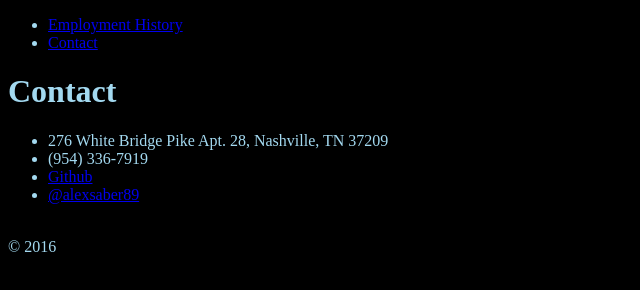
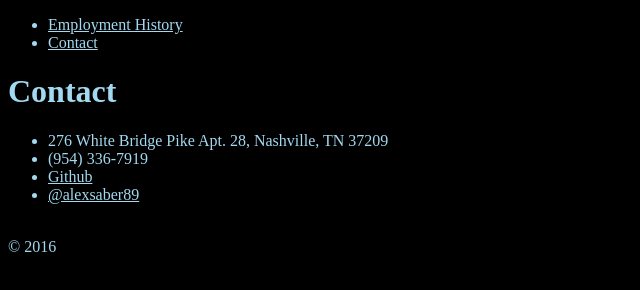
Before and after one commit to alexsaber89/bio, a plain HTML site: page contact.html in a window 1280 px wide. Shown: the whole page, without its empty margins (0-640 px from the left). Drawn offline with Linux system fonts and the light colour scheme.

Commit message:
added styles.css and removed inline styles

```diff
--- a/contact.html
+++ b/contact.html
@@ -2,9 +2,9 @@
 <html>
 <head>
 	<title></title>
+	<link rel="stylesheet" type="text/css" href="styles.css">
 </head>
-<body style="background-color:black">
-<font color="#A3D9F0">
+<body>
 	<nav>
 		<ul>
 			<li><a href="index.html">Employment History</a></li>
--- /dev/null
+++ b/styles.css
@@ -0,0 +1,8 @@
+body {
+  color: #A3D9F0;
+  background-color: black;
+}
+
+a {
+  color: #A3D9F0;
+}
```
Also changed, not shown: index.html (+1 -0 lines).
